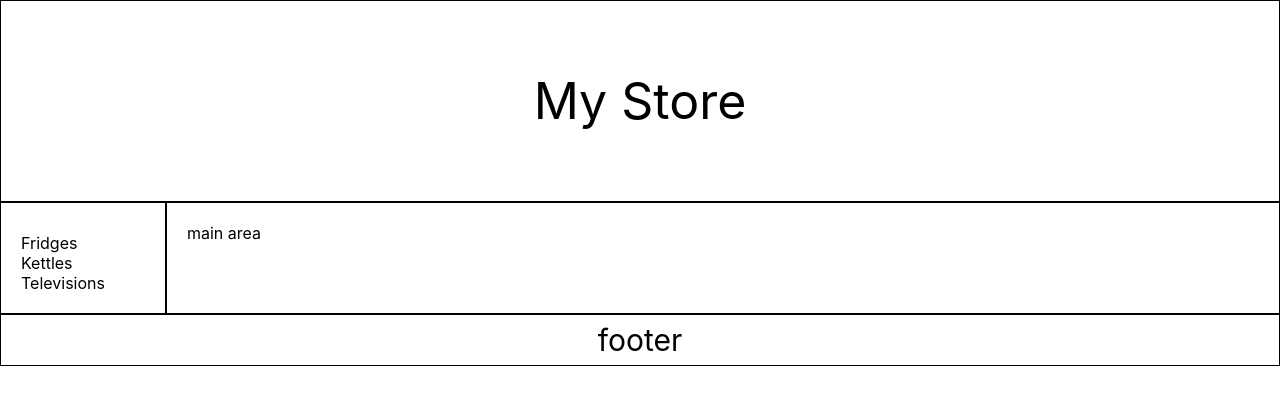
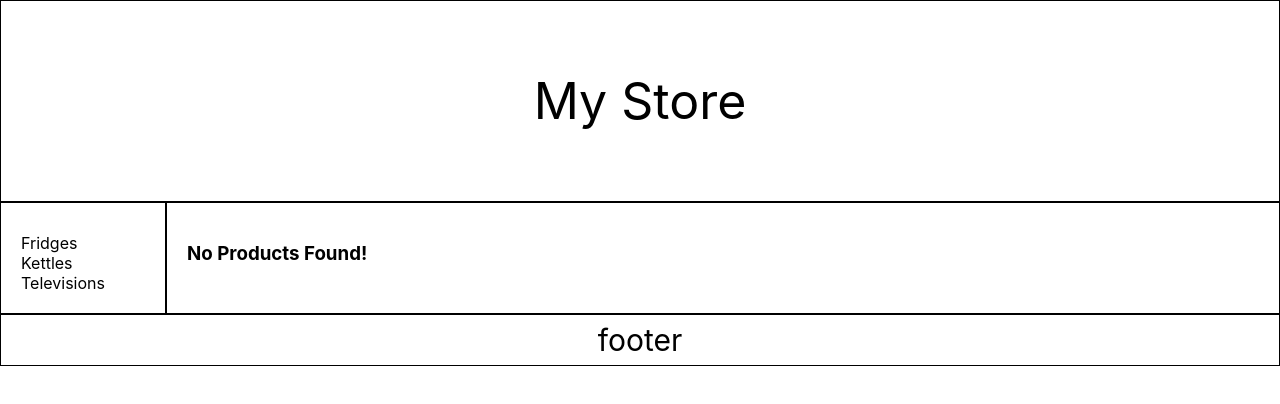
Before and after one commit to IvanKent/react-store, a React (Create React App) app: page / in a window 1280 px wide. Shown: the top 404 px of the page. Built offline with nearby package versions, Linux system fonts and the light colour scheme; data requests are answered from the project's data file.

Commit message:
binding products

```diff
--- a/src/App.js
+++ b/src/App.js
@@ -3,7 +3,8 @@ import { useState, useEffect } from 'react';
 import Category from './components/Category';
 
 function App() {
-  const [results, setResults] = useState([])
+  const [categories, setCategories] = useState([]);
+  const [products, setProducts] = useState([]);
   useEffect(() => {
 
       const fetchData = async () => {
@@ -11,29 +12,47 @@ function App() {
         const response = await fetch('http://localhost:3001/categories');
         const data = await response.json();
         console.log(data);
-        setResults(data);
+        setCategories(data);
         }catch(error){
           console.error('error!', error);
         }
       };
 
     fetchData();
-  }, [])
+  }, []);
 
   const renderCategories = () => {
-    return results.map(result => {
-      return <Category key={result.id} result={result}/>
+    return categories.map(category => {
+      return <Category key={category.id} category={category} onCategoryClick={() => handleCategoryClick(category.id)}/>
     })
+  }
+
+  const renderProducts = () => {
+    return products.map(product => {
+      return <li key={product.id}>{product.title}</li>
+    })
+  }
+
+  const handleCategoryClick = async (id) => {
+    console.log(id)
+    // return alert('dfskfjsf', id)
+    const response = await fetch(`http://localhost:3001/products?catId=${id}`)
+    const data = await response.json();
+    console.log(data);
+    setProducts(data);
   }
   return (
     <div className='mainContainer'>
     <header>My Store</header>
     <section>
       <nav>
-        {results && renderCategories()}
+        {categories && renderCategories()}
+
       </nav>
       <article>
-        main area
+        {products.length>1 && <h1>Products</h1>}
+        {products.length<1 && <h1>No Products Found!</h1>}
+        {products && renderProducts()}
       </article>
     </section>
     <footer>
--- a/src/components/Category.js
+++ b/src/components/Category.js
@@ -1,7 +1,7 @@
-export default function Category({result}){
+export default function Category({category, onCategoryClick}){
     return (
         <>
-          <li key={result.id}>{result.title}</li>
+          <li onClick={() => onCategoryClick(category.id)}>{category.title}</li>
           {/* {console.log(result)}/\ */}
         </>
     )
--- a/src/db/db.json
+++ b/src/db/db.json
@@ -6,6 +6,6 @@
     ],
     "products": [
         {"id": 1, "catId":1, "title": "Beko White Fridge Freezer"},
-        {"id": 1, "catId":1, "title": "Whirlpool White Fridge Freezer"}
+        {"id": 2, "catId":1, "title": "Whirlpool White Fridge Freezer"}
     ]
  }
```
